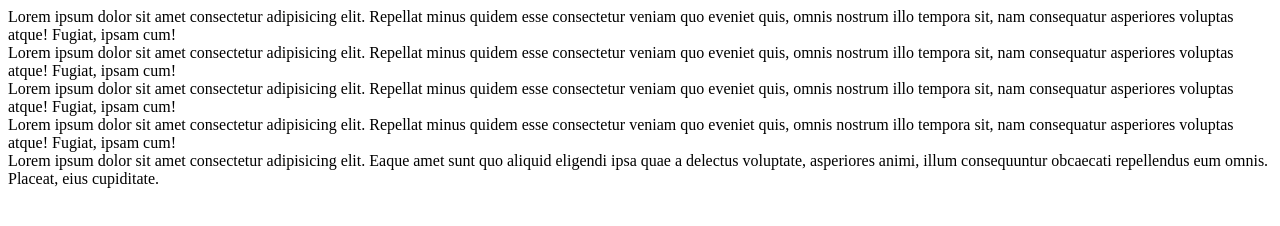
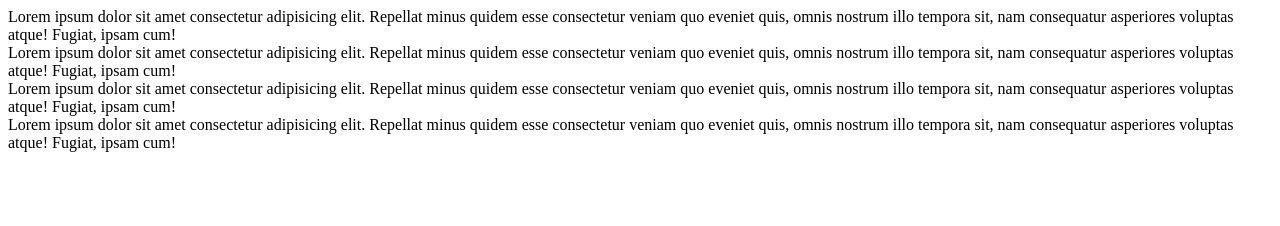
Before and after one commit to taranovska/first_project, a plain HTML site: page index.html in a window 1280 px wide. Drawn offline with Linux system fonts and the light colour scheme.

Commit message:
test delete div

```diff
--- a/index.html
+++ b/index.html
@@ -20,8 +20,3 @@
   esse consectetur veniam quo eveniet quis, omnis nostrum illo tempora sit, nam
   consequatur asperiores voluptas atque! Fugiat, ipsam cum!
 </div>
-<div>
-  Lorem ipsum dolor sit amet consectetur adipisicing elit. Eaque amet sunt quo
-  aliquid eligendi ipsa quae a delectus voluptate, asperiores animi, illum
-  consequuntur obcaecati repellendus eum omnis. Placeat, eius cupiditate.
-</div>
```
